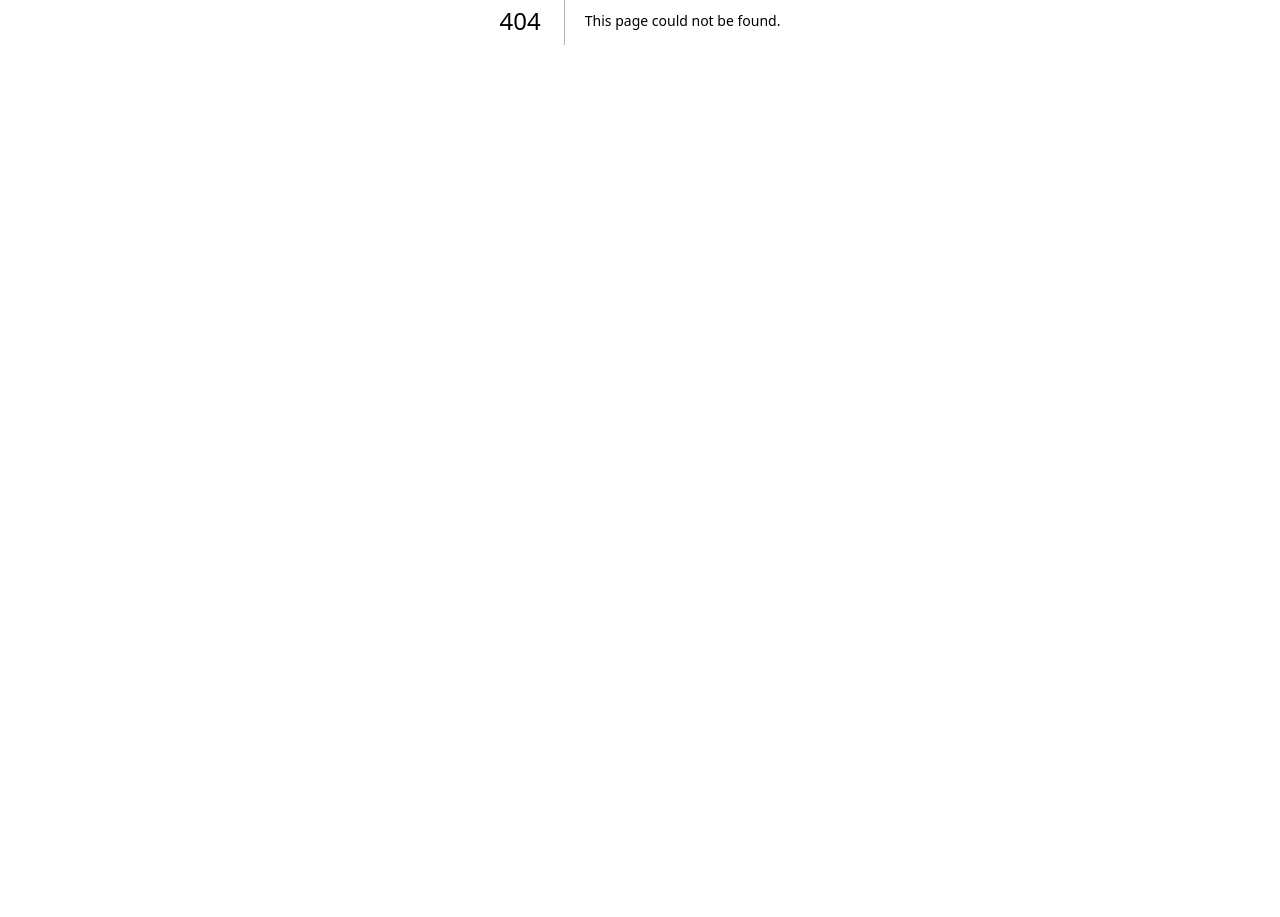
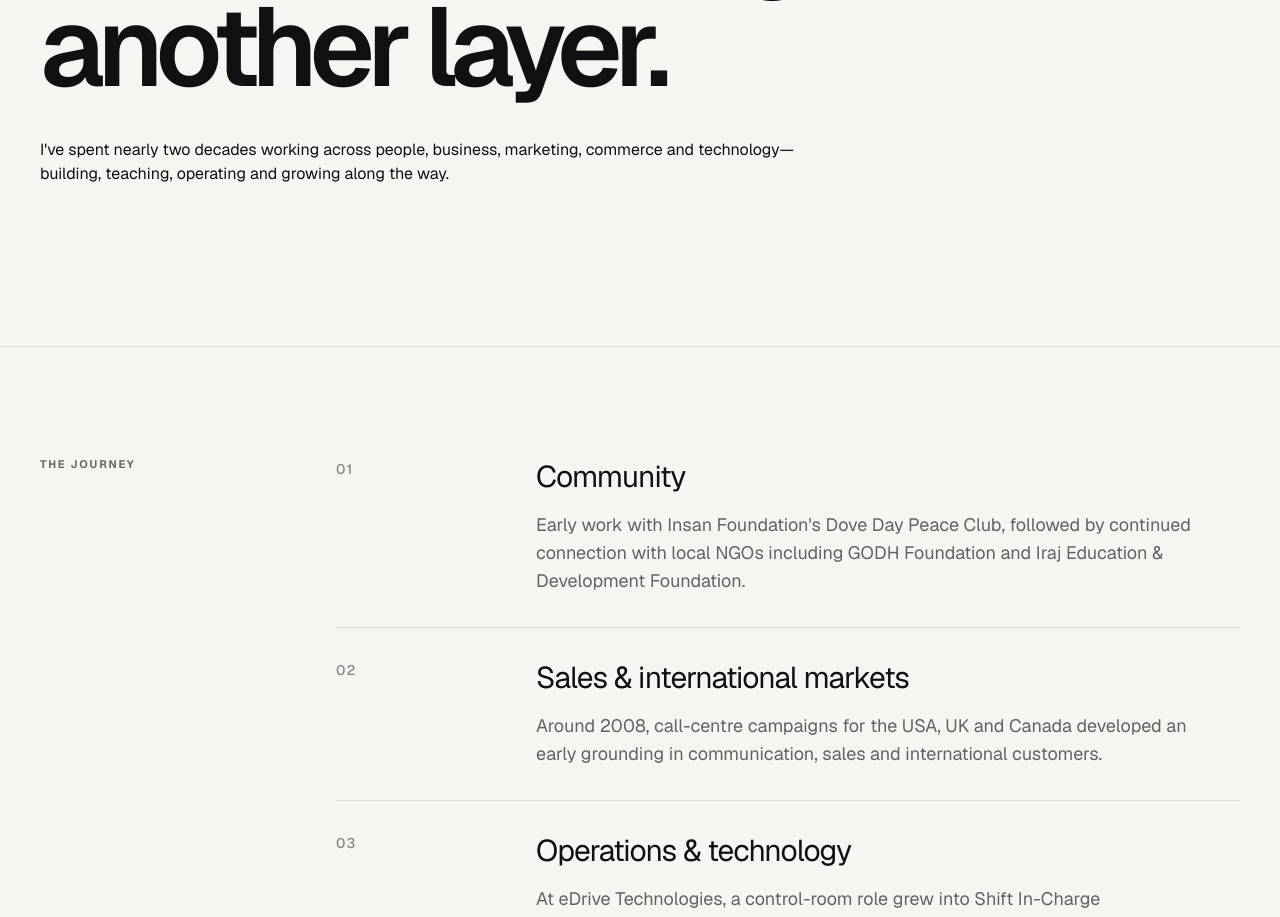
Before and after one commit to asadhaye/creative-portfolio, a Next.js app: page /about in a window 1280 px wide. Before the commit this address had no page. Shown: the part 380-1297 px from the top of the page. Before the commit the page ends 800 px from the top, so only its background shows below. Built offline with nearby package versions, Linux system fonts and the light colour scheme.

Commit message:
Add complete About page and career narrative

```diff
--- /dev/null
+++ b/app/about/page.tsx
@@ -0,0 +1,37 @@
+export const metadata = { title: "About — Muhammad Asad Haye", description: "The career journey of Muhammad Asad Haye across marketing, commerce, technology and AI." };
+
+const chapters = [
+  ["Community", "Early work with Insan Foundation's Dove Day Peace Club, followed by continued connection with local NGOs including GODH Foundation and Iraj Education & Development Foundation."],
+  ["Sales & international markets", "Around 2008, call-centre campaigns for the USA, UK and Canada developed an early grounding in communication, sales and international customers."],
+  ["Operations & technology", "At eDrive Technologies, a control-room role grew into Shift In-Charge responsibility. At Tracking World, the next chapter was coordination with the CEO."],
+  ["Research", "Worked with a JICA-linked mass survey on Lahore District mass transit, gaining experience in structured field research and large-scale coordination."],
+  ["Entrepreneurship in the UAE", "Spent approximately a year in the UAE, venturing into a food cafeteria while working in hospitality marketing, selling HORECA memberships for five-star hotel chains."],
+  ["Marketing", "Returned to Pakistan and pursued a Master's in Marketing at the Institute of Administrative Sciences, University of the Punjab."],
+  ["Teaching", "While studying, was invited to train IELTS Reading and Writing students and later teach business subjects to B.Tech students. This became nearly four years as a visiting lecturer."],
+  ["E-commerce", "Around 2011, built digital presence and automated POS and inventory operations at Roop Singhar, then spent the following decade at Saleem Fabrics and across multiple fashion and retail e-commerce projects."],
+  ["Digital growth", "Expanded from building storefronts into multichannel marketing, CRM, analytics, lifecycle campaigns, social, email, advertising, SMS and conversion optimisation."],
+  ["Technology & AI", "Today, the work increasingly crosses into software, product development, automation and AI—bringing commercial experience into the systems being built."],
+];
+
+export default function AboutPage() {
+  return <main className="pt-32">
+    <section className="container-page pb-28 md:pb-40">
+      <p className="eyebrow">About / The long version</p>
+      <h1 className="display mt-8 max-w-5xl">A non-linear career that kept adding another layer.</h1>
+      <p className="lede mt-10 max-w-3xl">I've spent nearly two decades working across people, business, marketing, commerce and technology—building, teaching, operating and growing along the way.</p>
+    </section>
+    <section className="border-y border-black/10">
+      <div className="container-page grid gap-14 py-20 md:grid-cols-[240px_1fr] md:py-28">
+        <p className="eyebrow">The journey</p>
+        <div>{chapters.map(([title, text], i) => <article key={title} className="grid gap-5 border-b border-black/10 py-8 first:pt-0 last:border-0 md:grid-cols-[180px_1fr]">
+          <div className="text-sm font-medium uppercase tracking-[.08em] text-black/45">{String(i + 1).padStart(2, "0")}</div>
+          <div><h2 className="text-2xl tracking-[-.03em] md:text-3xl">{title}</h2><p className="mt-4 max-w-2xl text-base leading-7 text-black/60 md:text-lg">{text}</p></div>
+        </article>)}</div>
+      </div>
+    </section>
+    <section className="container-page py-28 md:py-40">
+      <p className="eyebrow">Where this leads</p>
+      <h2 className="display mt-7 max-w-4xl">Understand the business. Build the experience. Measure the result. Improve the system. Build what's next.</h2>
+    </section>
+  </main>;
+}
```
